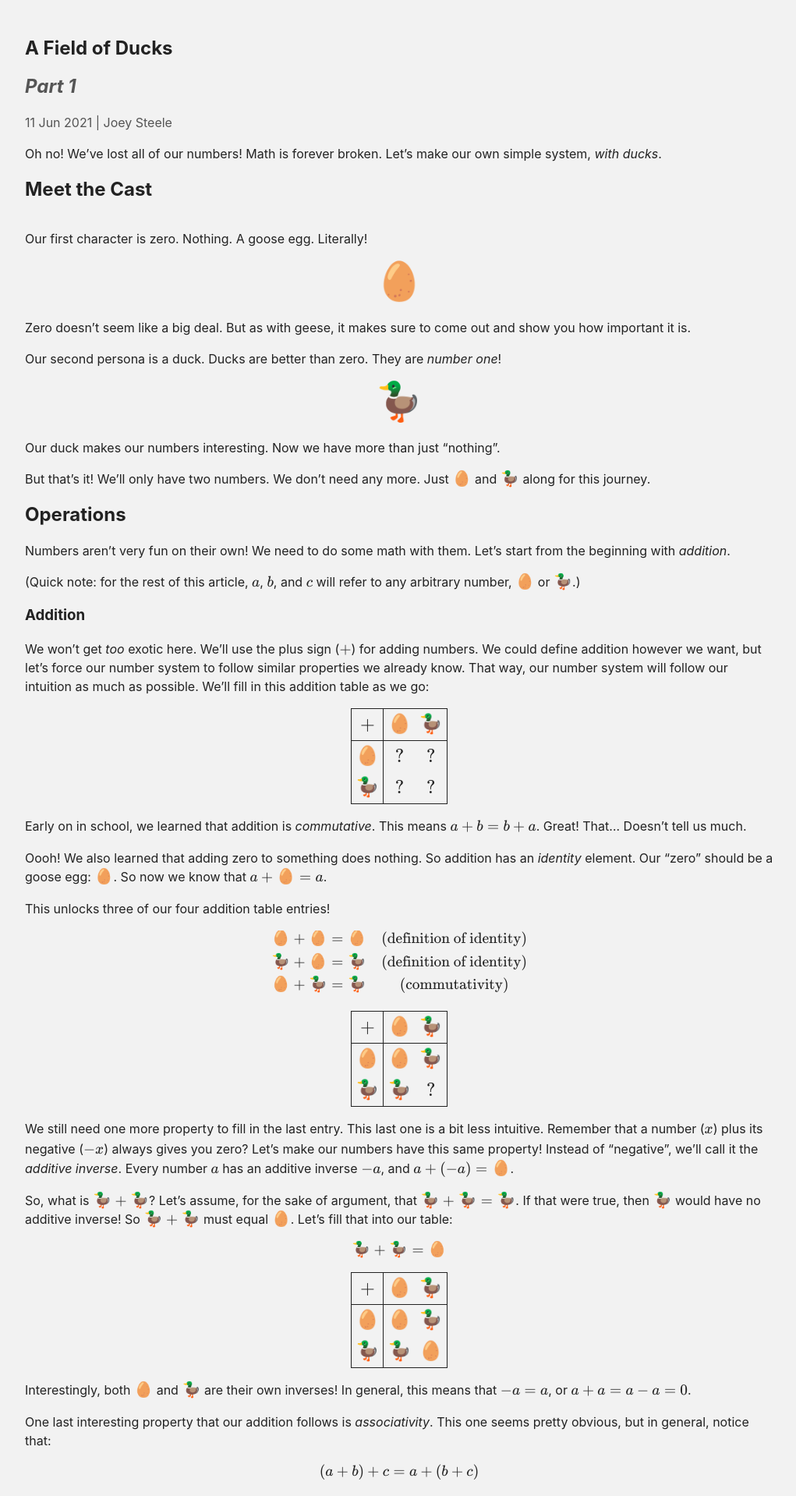
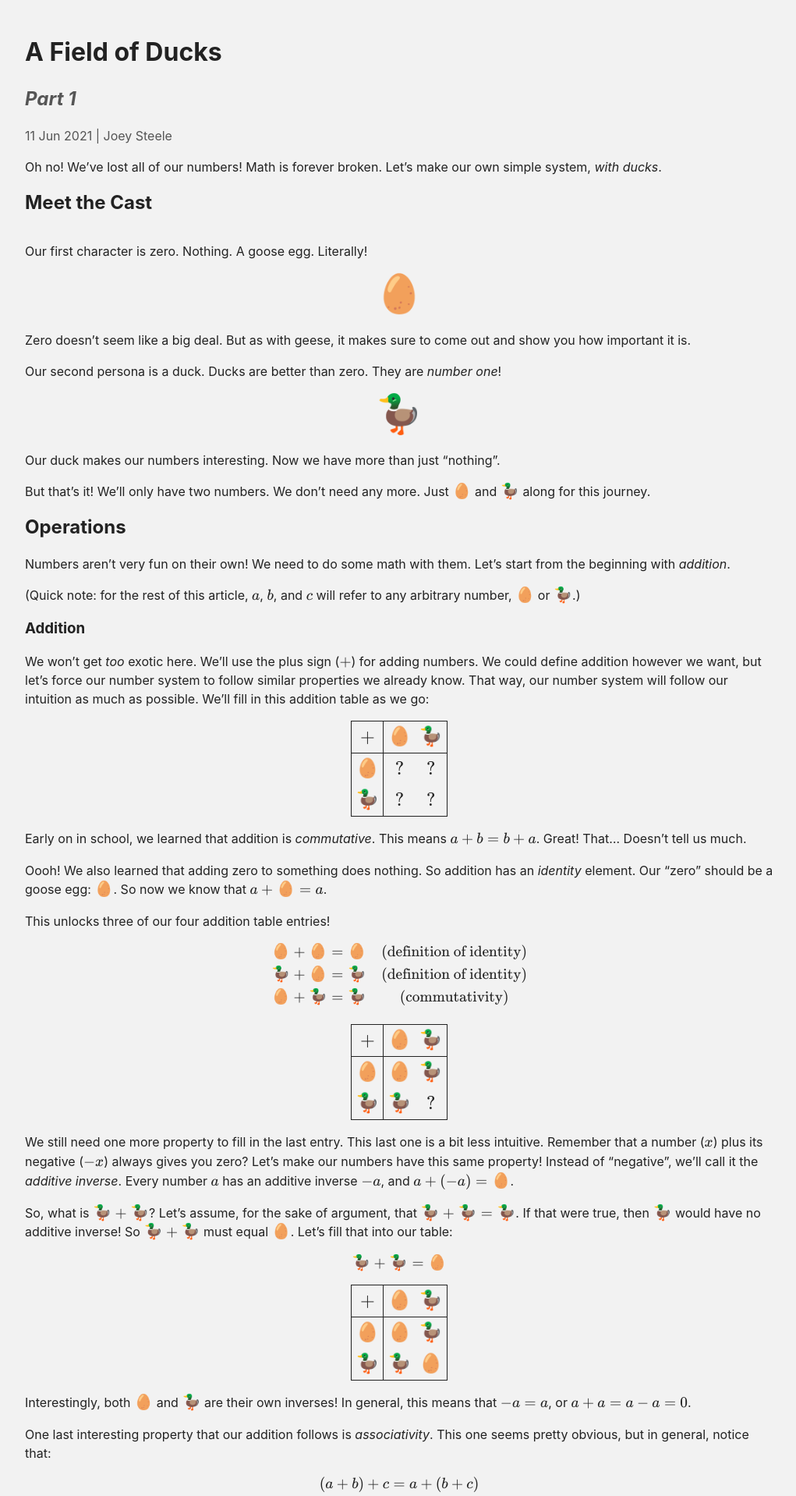
Before and after one commit to joeysteele2001/joeysteele2001.github.io, a Jekyll site: the page built from _posts/2021-06-11-field-of-ducks-1.md, in a window 1280 px wide. Shown: the top 1918 px of the page at 78% size, without its empty margins (128-1149 px from the left). Built offline with Jekyll 4.4.1, drawn with Linux system fonts in a browser that asks for light colours; nearby versions of some CDN libraries.

Commit message:
Make h1 elements uniform size regardless of their container element

```diff
--- a/_sass/main.scss
+++ b/_sass/main.scss
@@ -45,6 +45,11 @@ article.blog-post {
     margin: auto;
 }
 
+h1 {
+    // h1 inside article is smaller than outside, so make it the same size as normal
+    font-size: 2em;
+}
+
 h1, h2, h3, h4, h5, h6 {
     line-height: 1.2;
 }
```
